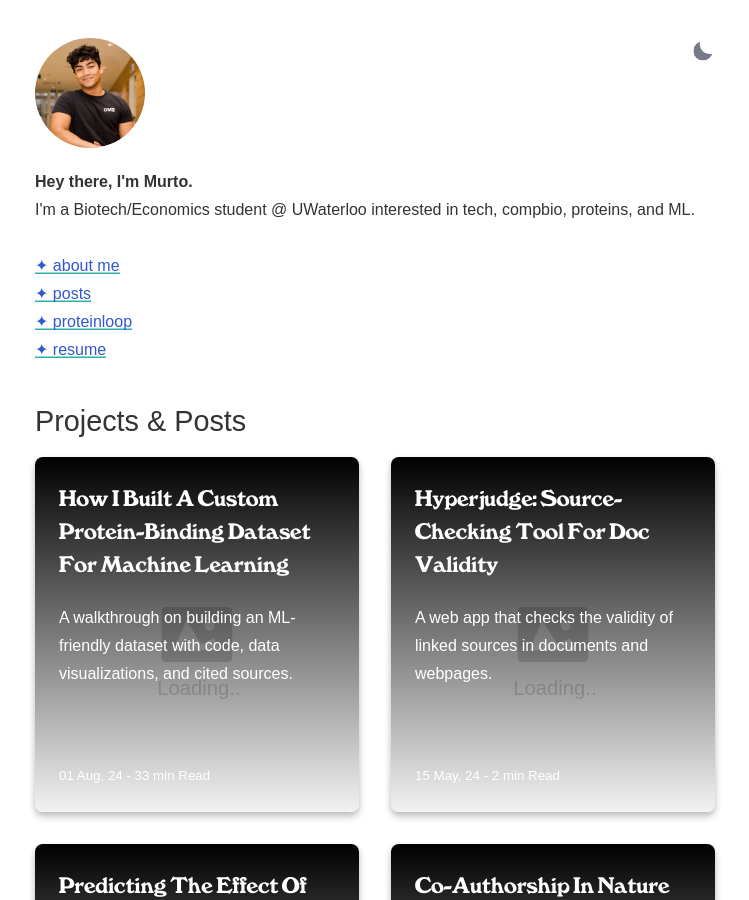
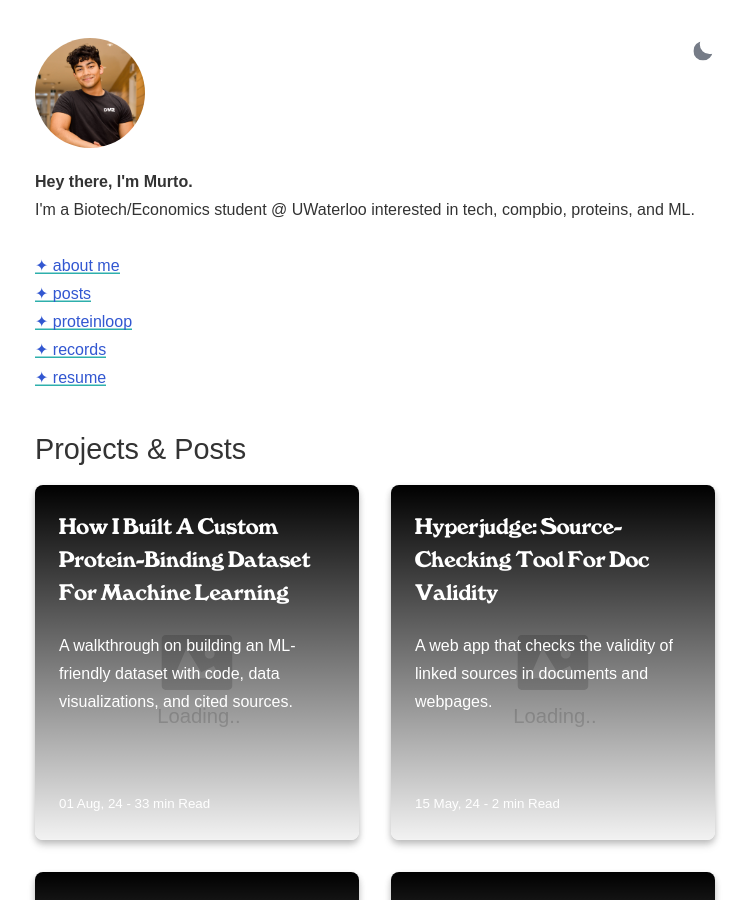
Before and after one commit to MurtoHilali/murtohilali.github.io, a Jekyll site: the page built from index.html, in a window 1280 px wide and 900 px high. Shown: the whole window, without its empty margins (265-1014 px from the left). Built offline with Jekyll 4.4.1, drawn with Linux system fonts in a browser that asks for light colours; some web fonts are replaced; the list of posts is cut into pages by our own code.

Commit message:
Linking to record collection

```diff
--- a/index.html
+++ b/index.html
@@ -15,6 +15,8 @@ layout: default
     <a href="{{ site.url }}{{ site.baseurl }}/blog/">✦ posts</a>
     <br>
     <a href="https://murto.co/proteinloop">✦ proteinloop</a>
+    <br>
+    <a href="https:/records.murto.co">✦ records</a>
     <br>
     <a href="/murtohilali.github.io/Murto Hilali - Resume.pdf" target="_blank">✦ resume</a>
     </p>
```
